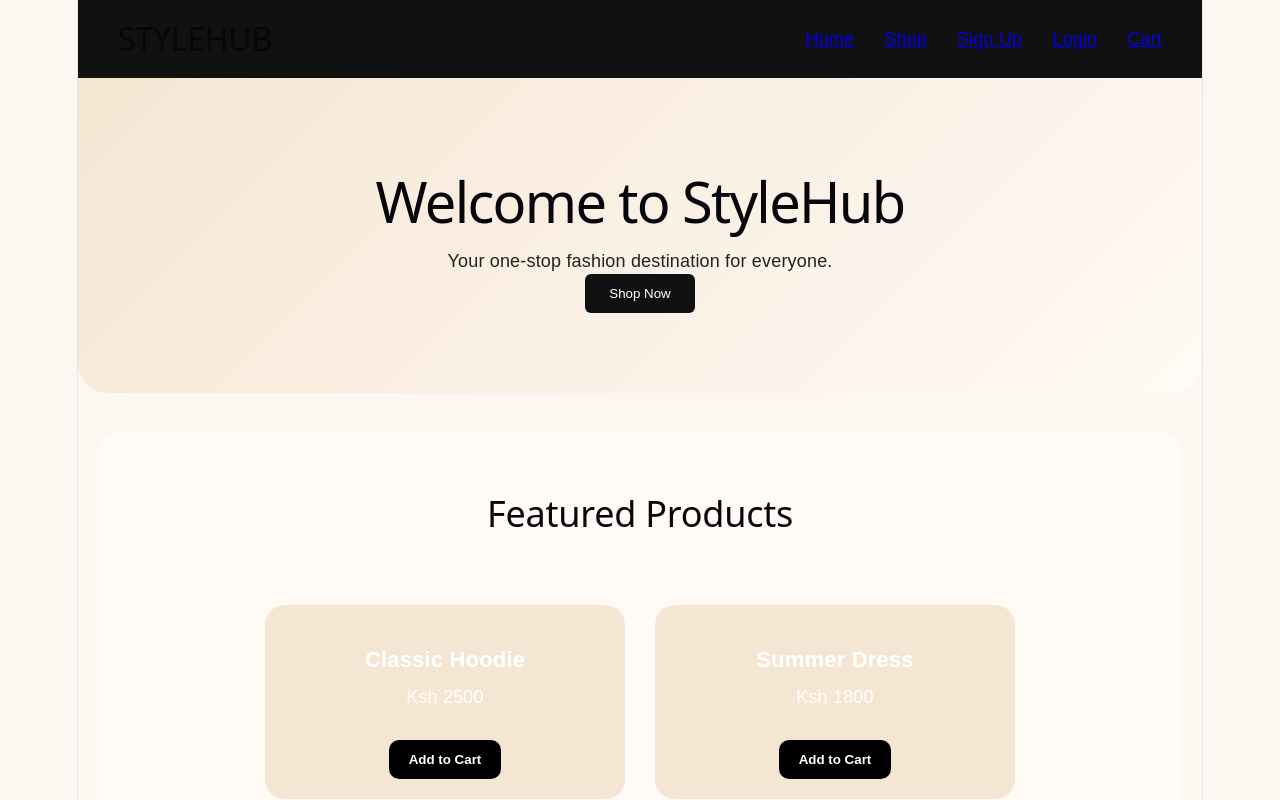
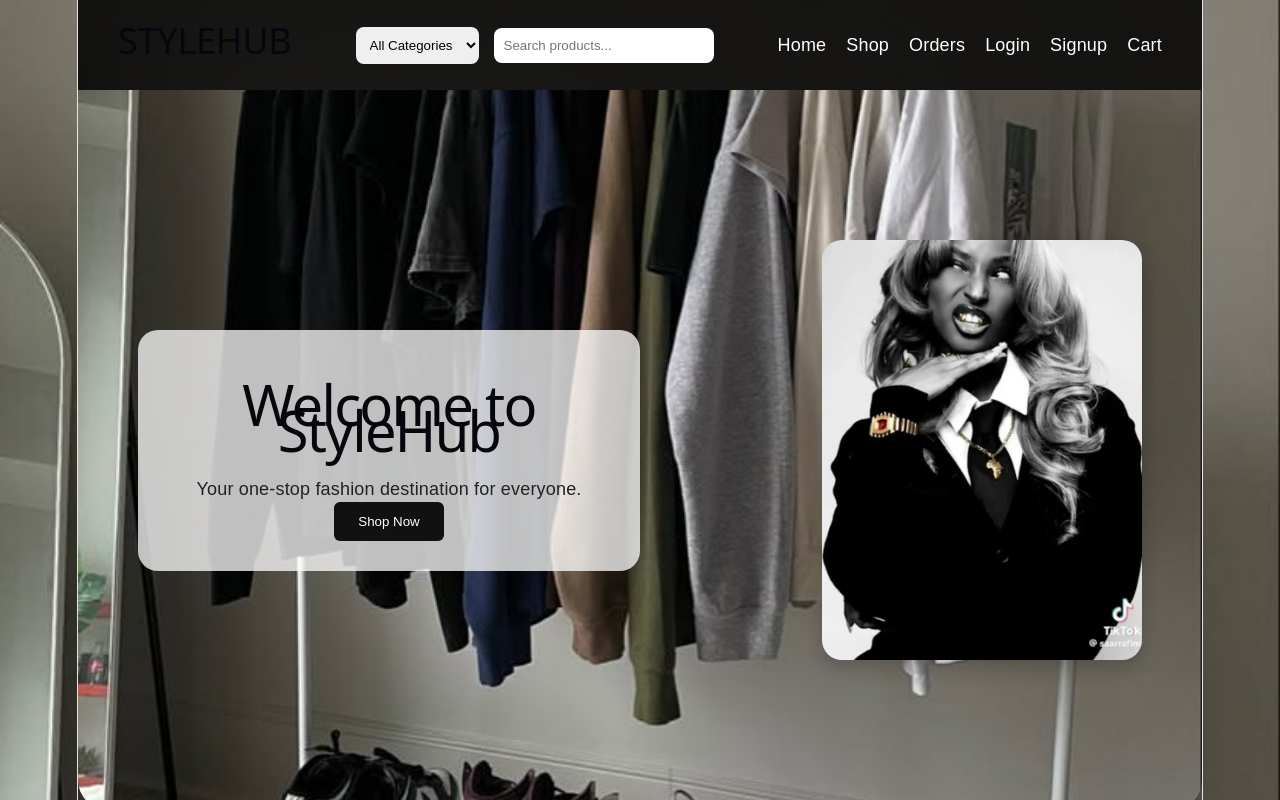
Before and after one commit to Mercymaina-pro/style-hub, a React (Vite) app: page / in a window 1280 px wide. Shown: the top 800 px of the page. Built offline with nearby package versions, Linux system fonts and the light colour scheme.

Commit message:
Fixed full page layout and restored cart functionality

```diff
--- a/src/App.css
+++ b/src/App.css
@@ -1,8 +1,23 @@
+* {
+  margin: 0;
+  padding: 0;
+  box-sizing: border-box;
+}
+
+html,
+body,
+#root {
+  width: 100%;
+  min-height: 100vh;
+}
+
 body {
-  margin: 0;
   font-family: Arial, sans-serif;
-  background-color: #fdf7f2;
   color: #222;
+  background-image: url("./assets/fashion-bg.jpg");
+  background-size: cover;
+  background-position: center;
+  background-attachment: fixed;
 }
 
 .hero {
@@ -197,7 +212,7 @@
 .product-image {
   width: 100%;
   height: 250px;
-  background-color: #e6d5c3;
+  object-fit: cover;
   border-radius: 15px;
   margin-bottom: 20px;
 }
@@ -260,3 +275,39 @@
   transform: scale(1.05);
   transition: 0.3s ease;
 }
+
+.hero {
+  min-height: 90vh;
+  padding: 60px;
+  display: flex;
+  align-items: center;
+  border-radius: 0 0 30px 30px;
+}
+
+.hero-content {
+  display: flex;
+  justify-content: space-between;
+  align-items: center;
+  width: 100%;
+}
+
+.hero-text {
+  width: 50%;
+  background: rgba(255, 255, 255, 0.75);
+  padding: 30px;
+  border-radius: 20px;
+}
+
+.hero-image-box {
+  width: 40%;
+  display: flex;
+  justify-content: flex-end;
+}
+
+.hero-image {
+  width: 320px;
+  height: 420px;
+  object-fit: cover;
+  border-radius: 20px;
+  box-shadow: 0 8px 20px rgba(0, 0, 0, 0.2);
+}
--- a/src/App.tsx
+++ b/src/App.tsx
@@ -1,43 +1,45 @@
 import { BrowserRouter, Routes, Route } from "react-router-dom";
-import { useState } from "react";
 import "./App.css";
 import Home from "./pages/home";
 import Products from "./pages/Products";
 import Login from "./pages/Login";
 import Signup from "./pages/Signup";
+import Navbar from "./components/Navbar";
 import Cart from "./pages/Cart";
-import Navbar from "./components/Navbar";
+import { useState } from "react";
 
 function App() {
-  const [cartItems, setCartItems] = useState<string[]>([]);
+  const [cart, setCart] = useState<string[]>([]);
 
-  function addToCart(productName: string) {
-    setCartItems([...cartItems, productName]);
-  }
+  const addToCart = (productName: string) => {
+    setCart([...cart, productName]);
+  };
 
-  function removeFromCart(indexToRemove: number) {
-    setCartItems(cartItems.filter((_, index) => index !== indexToRemove));
-  }
+  const removeFromCart = (index: number) => {
+    setCart(cart.filter((_, i) => i !== index));
+  };
 
   return (
     <BrowserRouter>
       <Navbar />
 
       <Routes>
-        <Route path="/" element={<Home addToCart={addToCart} />} />
-        <Route path="/products" element={<Products addToCart={addToCart} />}
-/>
-        <Route path="/login" element={<Login />} />
-        <Route path="/signup" element={<Signup />} />
+        <Route path="/" element={<Home />} />
+        <Route
+          path="/products"
+          element={<Products addToCart={addToCart} />}
+        />
         <Route
           path="/cart"
           element={
             <Cart
-              cartItems={cartItems}
+              cartItems={cart}
               removeFromCart={removeFromCart}
             />
           }
         />
+        <Route path="/login" element={<Login />} />
+        <Route path="/signup" element={<Signup />} />
       </Routes>
     </BrowserRouter>
   );
--- a/src/components/Navbar.css
+++ b/src/components/Navbar.css
@@ -1,26 +1,40 @@
 nav {
-  background-color: #111111;
+  display: flex;
+  align-items: center;
+  justify-content: space-between;
+  padding: 20px 40px;
+  background: rgba(0, 0, 0, 0.85);
   color: white;
-  padding: 20px 40px;
+}
+
+nav h2 {
+  font-size: 2rem;
+}
+
+nav ul {
   display: flex;
-  justify-content: space-between;
+  gap: 20px;
+  list-style: none;
+}
+
+nav ul li a {
+  color: white;
+  text-decoration: none;
+}
+
+.nav-controls {
+  display: flex;
+  gap: 15px;
   align-items: center;
 }
 
-nav h2 {
-  margin: 0;
-  font-size: 32px;
+.category-dropdown,
+.search-bar {
+  padding: 10px;
+  border-radius: 8px;
+  border: none;
 }
 
-nav ul {
-  list-style: none;
-  display: flex;
-  gap: 30px;
-  margin: 0;
-  padding: 0;
+.search-bar {
+  width: 220px;
 }
-
-nav li {
-  cursor: pointer;
-  font-size: 18px;
-}
--- a/src/components/Navbar.tsx
+++ b/src/components/Navbar.tsx
@@ -6,26 +6,29 @@
     <nav>
       <h2>STYLEHUB</h2>
 
+      <div className="nav-controls">
+        <select className="category-dropdown">
+          <option>All Categories</option>
+          <option>Women</option>
+          <option>Men</option>
+          <option>Kids</option>
+          <option>Shoes</option>
+        </select>
+
+        <input
+          type="text"
+          placeholder="Search products..."
+          className="search-bar"
+        />
+      </div>
+
       <ul>
-        <li>
-          <Link to="/">Home</Link>
-        </li>
-
-        <li>
-          <Link to="/products">Shop</Link>
-        </li>
-
-        <li>
-          <Link to="/signup">Sign Up</Link>
-        </li>
-
-        <li>
-          <Link to="/login">Login</Link>
-        </li>
-
-        <li>
-          <Link to="/cart">Cart</Link>
-        </li>
+        <li><Link to="/">Home</Link></li>
+        <li><Link to="/products">Shop</Link></li>
+        <li>Orders</li>
+        <li><Link to="/login">Login</Link></li>
+        <li><Link to="/signup">Signup</Link></li>
+        <li><Link to="/cart">Cart</Link></li>
       </ul>
     </nav>
   );
--- a/src/pages/Cart.tsx
+++ b/src/pages/Cart.tsx
@@ -5,20 +5,22 @@
 
 function Cart({ cartItems, removeFromCart }: CartProps) {
   return (
-    <section className="login-page">
-      <h2>Your Cart</h2>
+    <section className="featured">
+      <h2 className="section-title">Your Cart</h2>
 
       {cartItems.length === 0 ? (
         <p>Your cart is empty.</p>
       ) : (
-        cartItems.map((item, index) => (
+        <div className="products">
+          {cartItems.map((item, index) => (
             <div className="product-card" key={index}>
               <h3>{item}</h3>
               <button onClick={() => removeFromCart(index)}>
                 Remove
               </button>
             </div>
-        ))
+          ))}
+        </div>
       )}
     </section>
   );
--- a/src/pages/home.tsx
+++ b/src/pages/home.tsx
@@ -1,35 +1,40 @@
-type HomeProps = {
-  addToCart: (productName: string) => void;
-};
+import heroModel from "../assets/hero-model.jpg";
+import fashionBg from "../assets/fashion-bg.jpg";
 
-function Home({ addToCart }: HomeProps) {
+function Home() {
   return (
     <>
-      <section className="hero">
-        <h1>Welcome to StyleHub</h1>
-        <p>Your one-stop fashion destination for everyone.</p>
-        <button>Shop Now</button>
+      <section
+        className="hero"
+        style={{
+          backgroundImage: `url(${fashionBg})`,
+          backgroundSize: "cover",
+          backgroundPosition: "center",
+        }}
+      >
+        <div className="hero-content">
+          <div className="hero-text">
+            <h1>Welcome to StyleHub</h1>
+            <p>Your one-stop fashion destination for everyone.</p>
+            <button>Shop Now</button>
+          </div>
+
+          <div className="hero-image-box">
+            <img
+              src={heroModel}
+              alt="Fashion model"
+              className="hero-image"
+            />
+          </div>
+        </div>
       </section>
 
-      <section className="featured">
-        <h2 className="section-title">Featured Products</h2>
-
-        <div className="products">
-          <div className="product-card">
-            <h3>Classic Hoodie</h3>
-            <p>Ksh 2500</p>
-            <button onClick={() => addToCart("Classic Hoodie")}>
-              Add to Cart
-            </button>
-          </div>
-
-          <div className="product-card">
-            <h3>Summer Dress</h3>
-            <p>Ksh 1800</p>
-            <button onClick={() => addToCart("Summer Dress")}>
-              Add to Cart
-            </button>
-          </div>
+      <section className="category-section">
+        <h2 className="section-title">Shop By Category</h2>
+        <div className="categories">
+          <div className="card">Women</div>
+          <div className="card">Men</div>
+          <div className="card">Kids</div>
         </div>
       </section>
     </>
```
Also changed, not shown: src/assets/fashion-bg.jpg (added), src/assets/hero-model.jpg (added). Lines whose indentation alone changed are shown as unchanged.
